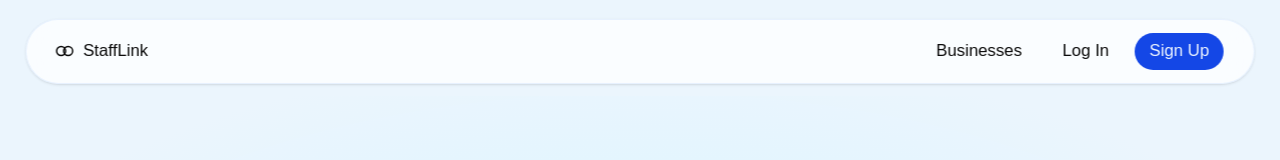
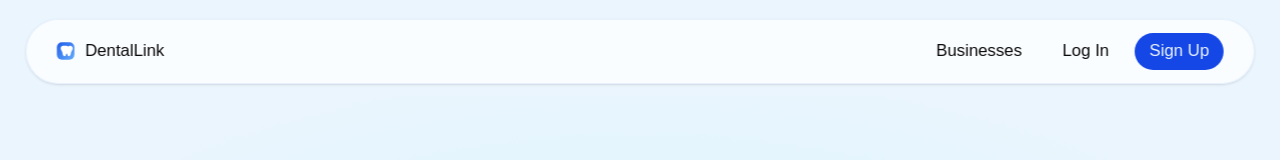
Before and after one commit to wehttqm/309a3, a React (Vite) app in the folder A3/frontend/: page / in a window 1280 px wide. Shown: the top 160 px of the page. Built offline with nearby package versions, Linux system fonts and the light colour scheme; no server answers.

Commit message:
Update the site icon

```diff
--- a/A3/frontend/index.html
+++ b/A3/frontend/index.html
@@ -2,7 +2,7 @@
 <html lang="en">
   <head>
     <meta charset="UTF-8" />
-    <link rel="icon" type="image/svg+xml" href="/vite.svg" />
+    <link rel="icon" type="image/svg+xml" href="/dental-hygienist.svg" />
     <meta name="viewport" content="width=device-width, initial-scale=1.0" />
     <title>Assignment 3</title>
   </head>
--- a/A3/frontend/src/components/navbar.jsx
+++ b/A3/frontend/src/components/navbar.jsx
@@ -39,28 +39,27 @@ export default function Navbar() {
           className="flex cursor-pointer items-center gap-2 text-sm text-foreground transition-colors hover:text-foreground"
         >
           <svg
-            width="18"
-            height="18"
-            viewBox="0 0 18 18"
+            width="20"
+            height="20"
+            viewBox="0 0 64 64"
             fill="none"
             xmlns="http://www.w3.org/2000/svg"
+            aria-hidden="true"
+            className="shrink-0"
           >
-            <circle
-              cx="5.5"
-              cy="9"
-              r="4.5"
-              stroke="currentColor"
-              strokeWidth="1.5"
-            />
-            <circle
-              cx="12.5"
-              cy="9"
-              r="4.5"
-              stroke="currentColor"
-              strokeWidth="1.5"
+            <defs>
+              <linearGradient id="dentallink-logo" x1="10" y1="8" x2="54" y2="56" gradientUnits="userSpaceOnUse">
+                <stop stopColor="#2563eb" />
+                <stop offset="1" stopColor="#60a5fa" />
+              </linearGradient>
+            </defs>
+            <rect x="4" y="4" width="56" height="56" rx="16" fill="url(#dentallink-logo)" />
+            <path
+              d="M23.91 15.38C19.72 15.38 16.25 18.56 16.25 23.54c0 3.71 1.57 6.18 3.11 8.56 1.4 2.19 2.73 4.26 2.73 6.95 0 4.92 2.91 9.56 6.82 9.56 2.32 0 3.31-1.81 3.91-3.82.65-2.17 1.01-4.52 2.68-4.52s2.03 2.35 2.68 4.52c.6 2.01 1.59 3.82 3.91 3.82 3.91 0 6.82-4.64 6.82-9.56 0-2.69 1.33-4.76 2.73-6.95 1.54-2.38 3.11-4.85 3.11-8.56 0-4.98-3.47-8.16-7.66-8.16-2.31 0-4.62.79-6.94 2.38-2.31-1.59-4.62-2.38-6.94-2.38Z"
+              fill="white"
             />
           </svg>
-          StaffLink
+          DentalLink
         </button>
 
         {/* Middle: Role-based links */}
```
Also changed, not shown: A3/frontend/public/dental-hygienist.svg (added).
